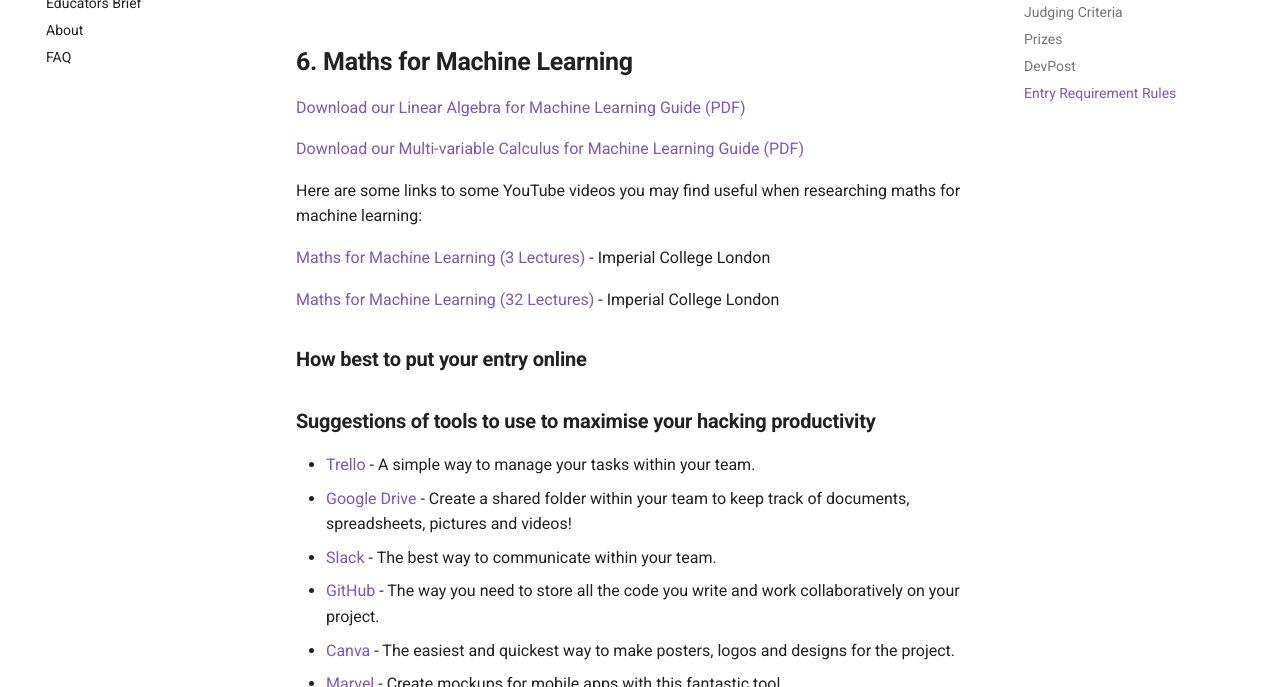
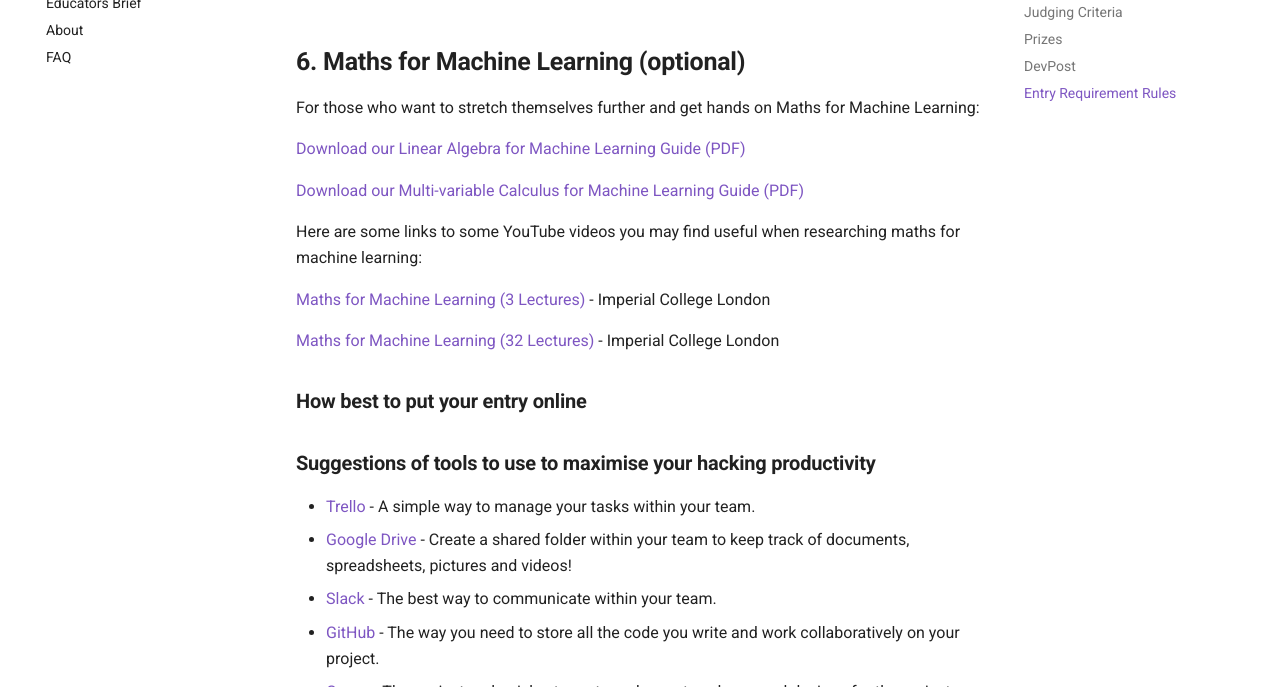
Before and after one commit to elenasinel/tech-week, an MkDocs documentation site: the page built from docs/index.md, in a window 1280 px wide and 900 px high, scrolled down 10932 px, cut to the strip 213-900 px from the top of the window. Built offline with MkDocs 1.6.1 and Material for MkDocs 9.7.7, drawn with Linux system fonts in a browser that asks for light colours.

Commit message:
Update Documentation “index”

```diff
--- a/docs/index.md
+++ b/docs/index.md
@@ -229,7 +229,9 @@
 
 <iframe width="560" height="315" src="https://www.youtube.com/embed/feWjx2-MLuY" frameborder="0" allow="accelerometer; autoplay; encrypted-media; gyroscope; picture-in-picture" allowfullscreen></iframe>
 
-## **6. Maths for Machine Learning**
+## **6. Maths for Machine Learning (optional)**
+
+For those who want to stretch themselves further and get hands on Maths for Machine Learning:
 
 [Download our Linear Algebra for Machine Learning Guide (PDF)](https://drive.google.com/open?id=1SMNi0P764ZH2MUie9Kok4vek04PjkMi9)
 
```
